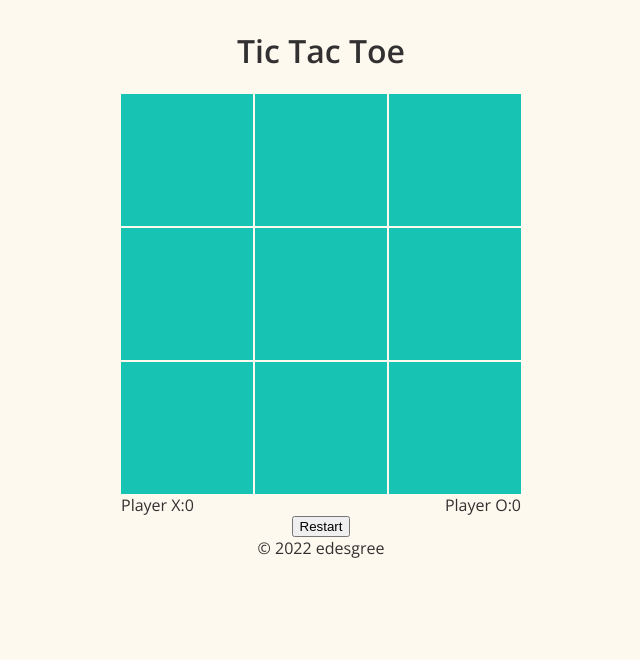
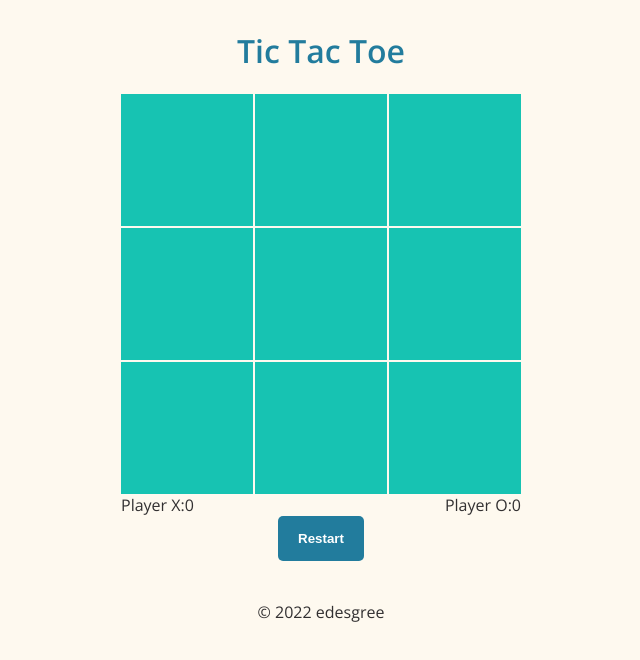
Before and after one commit to edesgree/odin-tictactoe, a website: page public/index.html in a window 1280 px wide. Shown: the whole page, without its empty margins (319-959 px from the left). Drawn offline with nearby package versions, Linux system fonts and the light colour scheme.

Commit message:
css buttons

```diff
--- a/src/sass/style.scss
+++ b/src/sass/style.scss
@@ -59,7 +59,9 @@ h5,
 h6 {
     font-weight: bold;
 }
-
+header{
+    color:$main;
+}
 .board{
     background-color: $light;
     display: grid;
@@ -84,6 +86,22 @@ h6 {
 .controls{
     display: flex;
     justify-content: space-around;
+    margin-bottom: 20px;
+}
+button{
+    background-color: $main;
+    border:none;
+    border-radius: $border-radius;
+    color:white;
+    font-weight: bold;
+    padding:15px 20px;
+    &:hover{
+        background-color: lighten($main,20%);
+        cursor:pointer
+    }
+}
+footer{
+    padding: 20px;
 }
 @media only screen and (max-width: 700px) {
 
```
Also changed, not shown: public/css/style.css.
